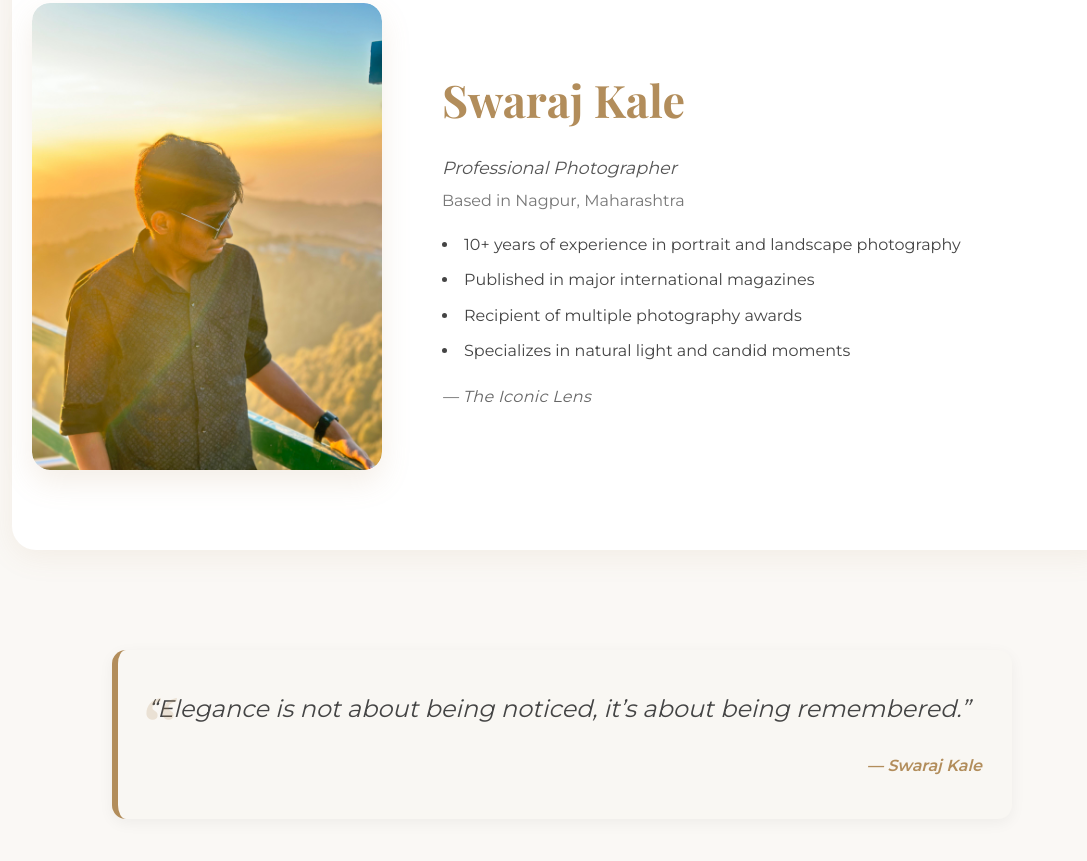
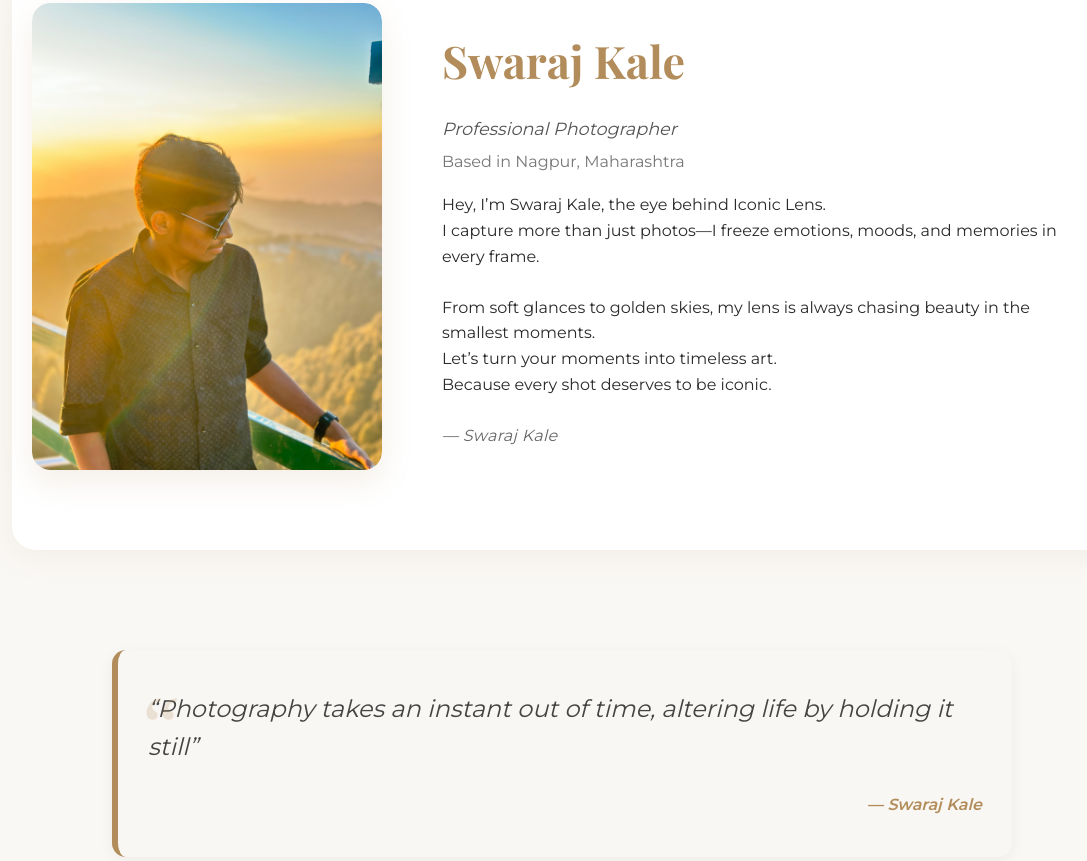
Before and after one commit to codeshubhamm/SWARAJ-KALE-ICONIC-LENS-, a plain HTML site: page index.html in a window 1280 px wide. Shown: the part 1783-2644 px from the top of the page, without its empty margins (78-1165 px from the left). Drawn offline with nearby package versions, Linux system fonts and the light colour scheme.

Commit message:
Update index.html

```diff
--- a/index.html
+++ b/index.html
@@ -386,18 +386,21 @@
     <h2>Swaraj Kale</h2>
     <p class="subheading">Professional Photographer</p>
     <p class="location">Based in Nagpur, Maharashtra</p>
-    <ul>
-      <li>10+ years of experience in portrait and landscape photography</li>
-      <li>Published in major international magazines</li>
-      <li>Recipient of multiple photography awards</li>
-      <li>Specializes in natural light and candid moments</li>
-    </ul>
-      <p class="signature">— The Iconic Lens</p>
+    <p class="about-text">
+      Hey, I’m Swaraj Kale, the eye behind Iconic Lens.<br />
+      I capture more than just photos—I freeze emotions, moods, and memories in every frame.<br /><br />
+      From soft glances to golden skies, my lens is always chasing beauty in the smallest moments.<br />
+      Let’s turn your moments into timeless art.<br />
+      Because every shot deserves to be iconic.
+    </p>
+    <br>
+    <p class="signature">— Swaraj Kale </p>
   </div>
 </section>
 
+
   <section class="quote-section container">
-    “Elegance is not about being noticed, it’s about being remembered.”
+    “Photography takes an instant out of time, altering life by holding it still”
     <div class="quote-source">— Swaraj Kale </div>
   </section>
 
```
Lines whose indentation alone changed are shown as unchanged.
